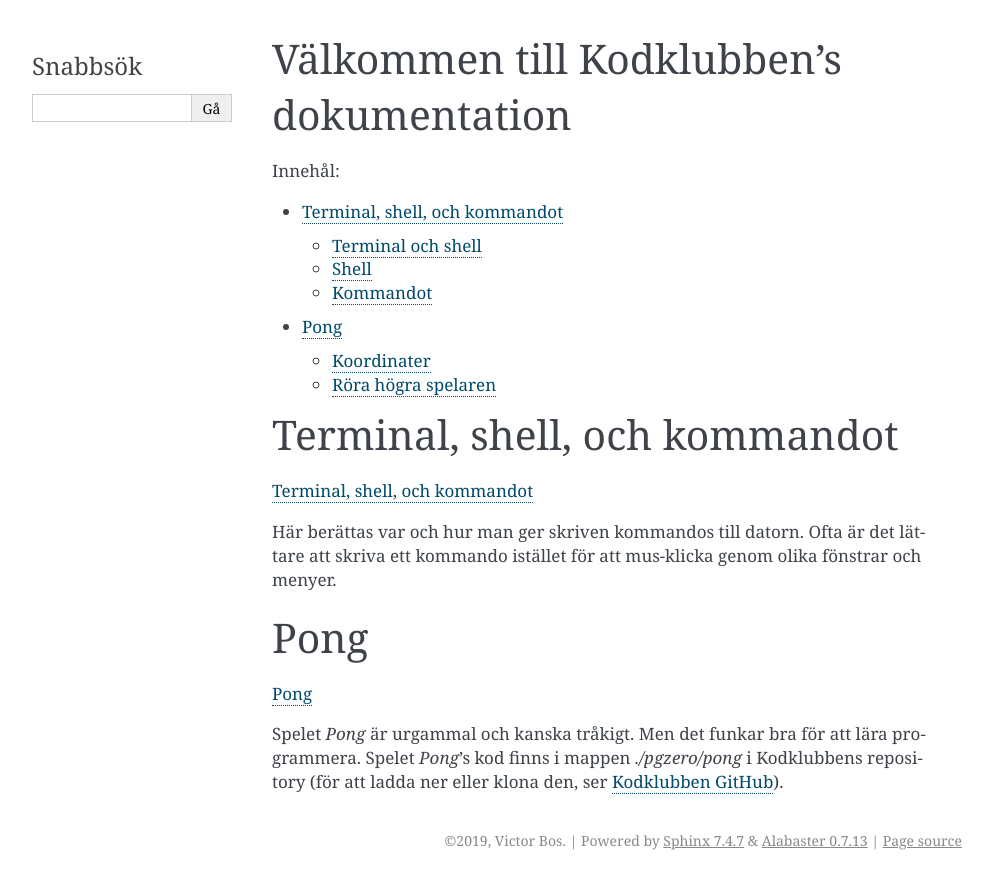
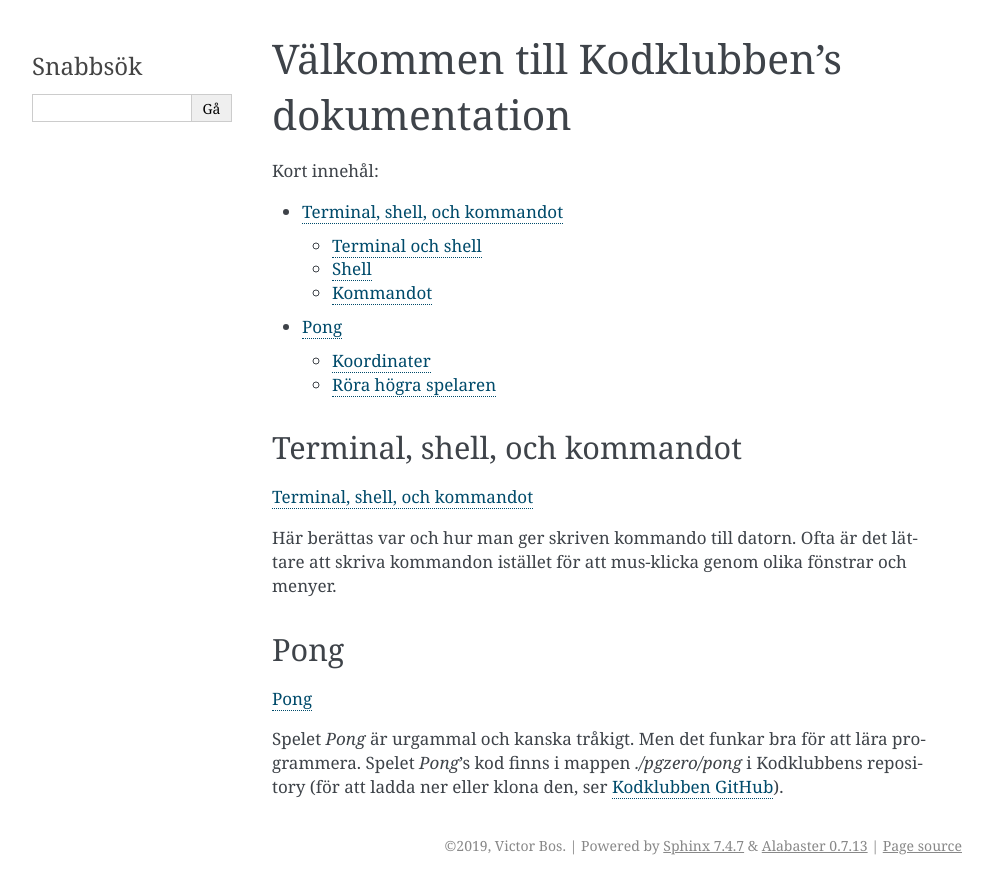
Before and after one commit to vbos70/KodKlubben, a Sphinx documentation site: the page built from docs/index.rst, in a window 1280 px wide. Shown: the top 894 px of the page, without its empty margins (148-1141 px from the left). Built offline with Sphinx 7.4.7, drawn with Linux system fonts in a browser that asks for light colours.

Commit message:
Small changes to table of contents.

```diff
--- a/docs/index.rst
+++ b/docs/index.rst
@@ -8,22 +8,24 @@ Välkommen till Kodklubben's dokumentation
 
 .. toctree::
    :maxdepth: 2
-   :caption: Innehål:
+   :caption: Kort innehål:
 
    terminal
    pong
 
+
+
 Terminal, shell, och kommandot
-==============================
+------------------------------
 
 :doc:`terminal`
 
-Här berättas var och hur man ger skriven kommandos till datorn. Ofta
-är det lättare att skriva ett kommando istället för att mus-klicka
-genom olika fönstrar och menyer.
+Här berättas var och hur man ger skriven kommando till datorn. Ofta är
+det lättare att skriva kommandon istället för att mus-klicka genom
+olika fönstrar och menyer.
 
 Pong
-====
+----
 
 :doc:`pong`
 
```
